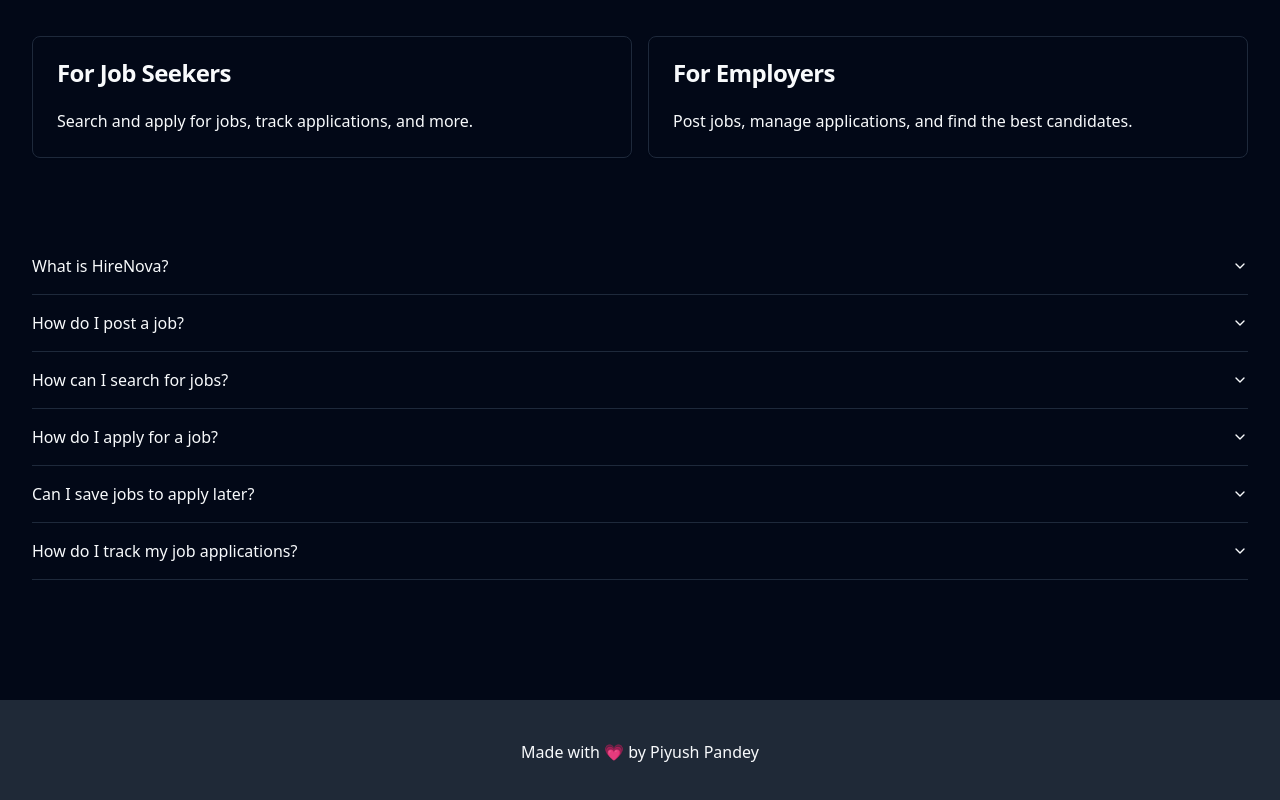
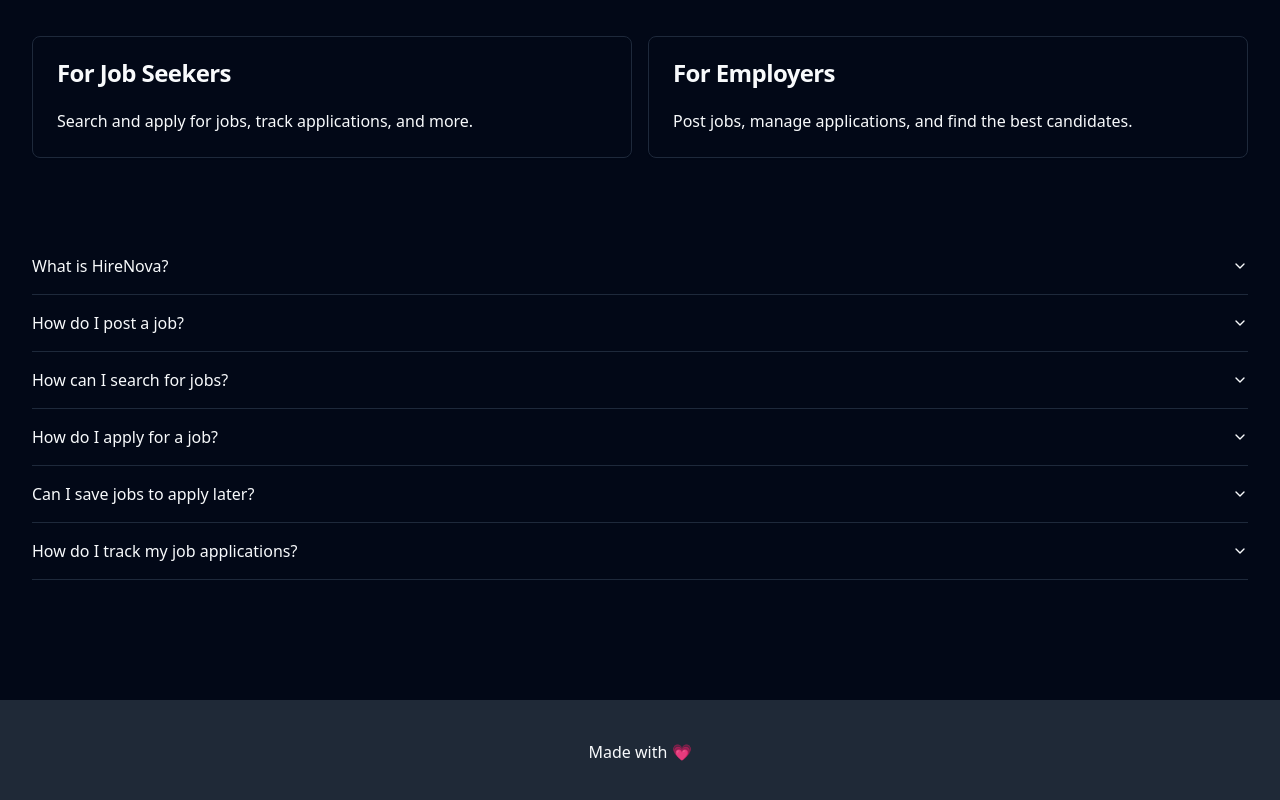
Before and after one commit to Piyush55236k/HireNova, a React (Vite) app: page / in a window 1280 px wide. Shown: the part 1787-2587 px from the top of the page. Built offline with nearby package versions, Linux system fonts and the light colour scheme; no server answers.

Commit message:
footer update

```diff
--- a/src/layouts/app-layout.jsx
+++ b/src/layouts/app-layout.jsx
@@ -10,7 +10,7 @@
         <Outlet />
       </main>
       <div className="p-10 text-center bg-gray-800 mt-10">
-        Made with 💗 by Piyush Pandey
+        Made with 💗
       </div>
     </div>
   );
```
